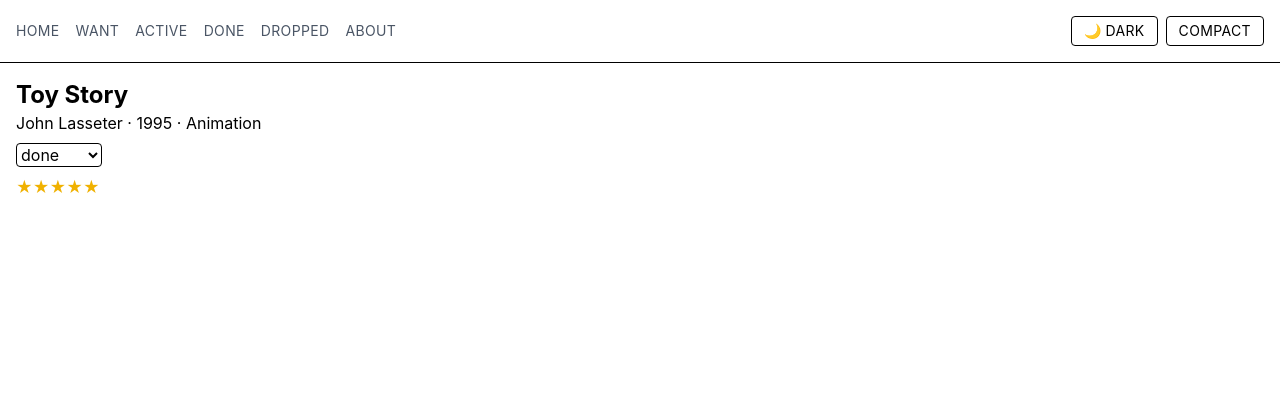
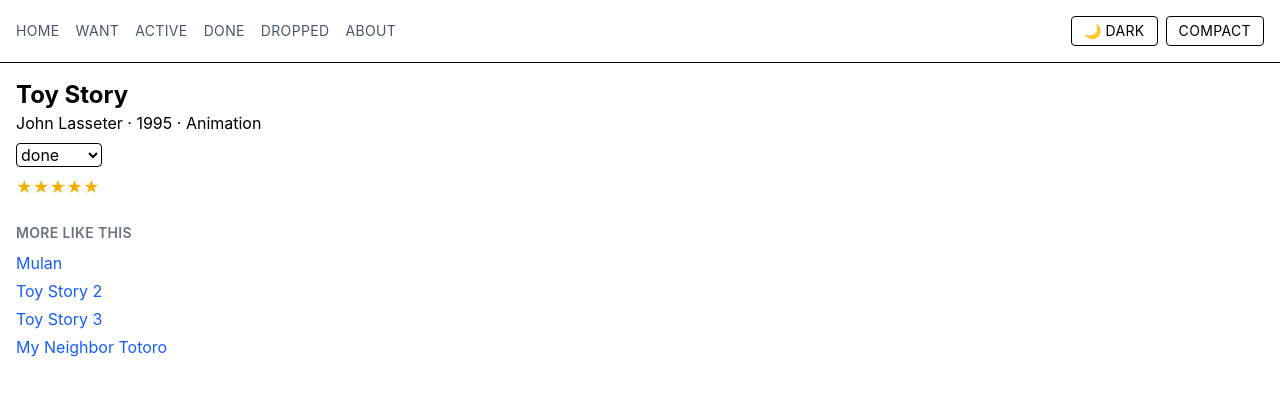
Before and after one commit to femolos/personal-movie-tracker, a React (Vite) app: page /items/1 in a window 1280 px wide. Shown: the top 396 px of the page. Built offline with nearby package versions, Linux system fonts and the light colour scheme; data requests are answered from the project's data file.

Commit message:
add more like this dependent query

```diff
--- /dev/null
+++ b/src/hooks/useMoreLikeThis.ts
@@ -0,0 +1,17 @@
+import { useQuery } from "@tanstack/react-query"
+import { API_URL } from "../api/client"
+import type { Movie } from "../types"
+
+export function useMoreLikeThis(genre: string | undefined, excludeId: number) {
+  return useQuery({
+    queryKey: ["items", "related", genre],
+    queryFn: async (): Promise<Movie[]> => {
+      const res = await fetch(`${API_URL}/items?genre=${encodeURIComponent(genre!)}`)
+      if (!res.ok) throw new Error("Failed to load related movies")
+      const data: Movie[] = await res.json()
+      return data.filter((m) => m.id !== excludeId)
+    },
+
+    enabled: !!genre,
+  })
+}
--- a/src/pages/ItemDetail.tsx
+++ b/src/pages/ItemDetail.tsx
@@ -1,13 +1,15 @@
-import { useParams } from "react-router-dom"
+import { useParams, Link } from "react-router-dom"
 import { useItem } from "../hooks/useItem"
 import { useItemMutations } from "../hooks/useItemMutations"
+import { useMoreLikeThis } from "../hooks/useMoreLikeThis"
 import type { Status } from "../types"
 
 export default function ItemDetail() {
   const { id } = useParams()
-  const numId = Number(id)   // useParams always returns strings
+  const numId = Number(id)
   const { data, isLoading, isError } = useItem(numId)
   const { updateStatus, updateRating } = useItemMutations()
+  const { data: related, isLoading: relatedLoading } = useMoreLikeThis(data?.genre, numId)
 
   if (isLoading) return <p className="p-4">Loading...</p>
   if (isError) return <p className="p-4 text-red-600">Something went wrong.</p>
@@ -37,6 +39,25 @@
           </button>
         ))}
       </div>
+
+      <div className="mt-6">
+        <h2 className="font-semibold uppercase tracking-wide text-sm text-gray-500 mb-2">
+          More Like This
+        </h2>
+        {relatedLoading && <p className="text-sm text-gray-500">Loading related titles...</p>}
+        {related && related.length === 0 && (
+          <p className="text-sm text-gray-500">No other {data.genre} titles yet.</p>
+        )}
+        <ul className="space-y-1">
+          {related?.map((m) => (
+            <li key={m.id}>
+              <Link to={`/items/${m.id}`} className="text-blue-600 hover:underline">
+                {m.title}
+              </Link>
+            </li>
+          ))}
+        </ul>
+      </div>
     </div>
   )
 }
```
